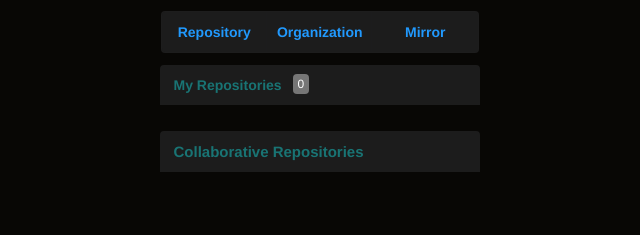
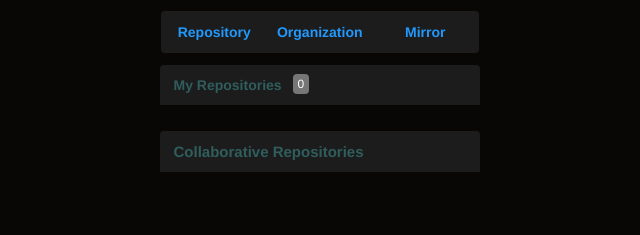
Before and after one commit to fhusssein/fhusseingog, a plain HTML site: page index.html in a window 1280 px wide. Shown: the part 127-362 px from the top of the page, 609-1249 px from the left. Drawn offline with Linux system fonts and the light colour scheme; some packages are replaced by stand-ins of ours; a script that the page names is missing; a web font is replaced by a local one.

Commit message:
ui.attached.header colors stated

```diff
--- a/fhussein - Dashboard - Social Entrepreneurship Lab_files/selab.css
+++ b/fhussein - Dashboard - Social Entrepreneurship Lab_files/selab.css
@@ -24,3 +24,9 @@ a {
     background-color: #1c1c1c;
     color: #2199fd;
 }
+
+.ui.attached.header {
+    background: #1c1c1c !important;
+    color: #305d5d !important;
+    border: none !important;
+}
```
